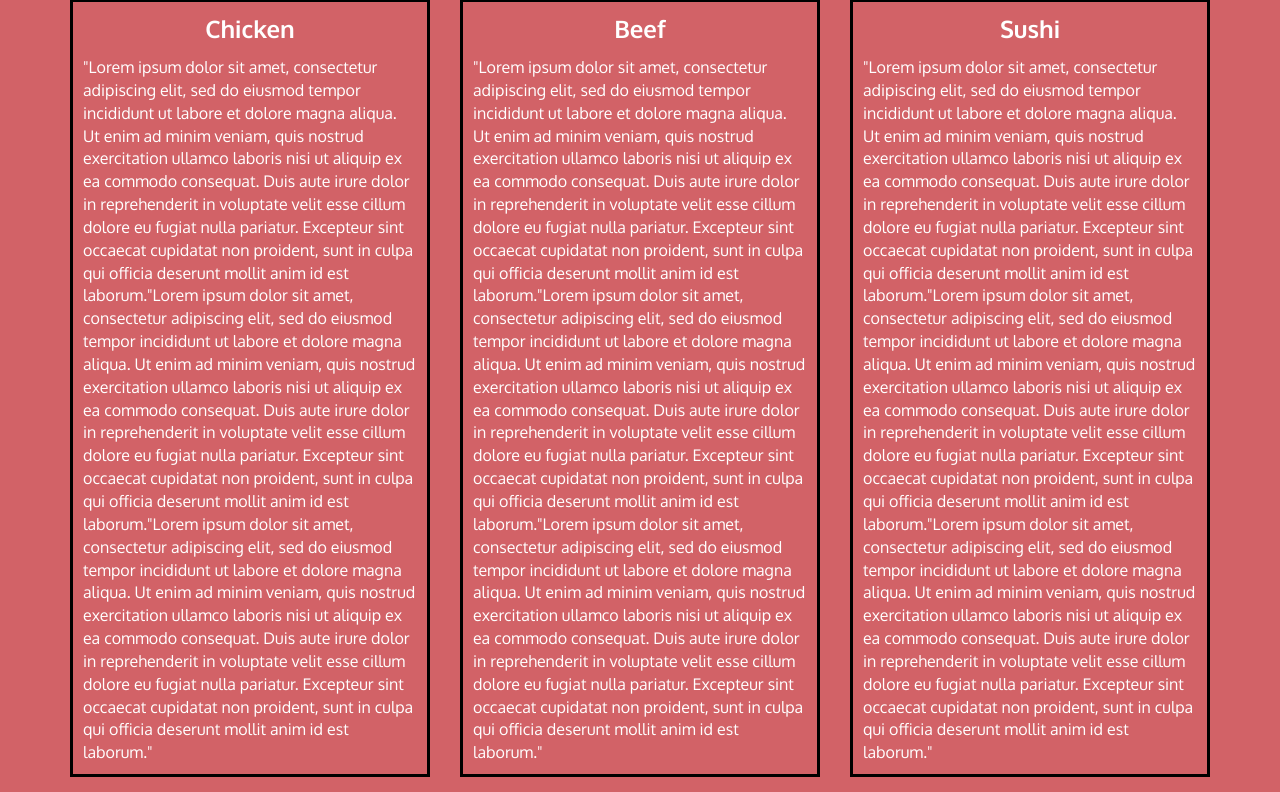
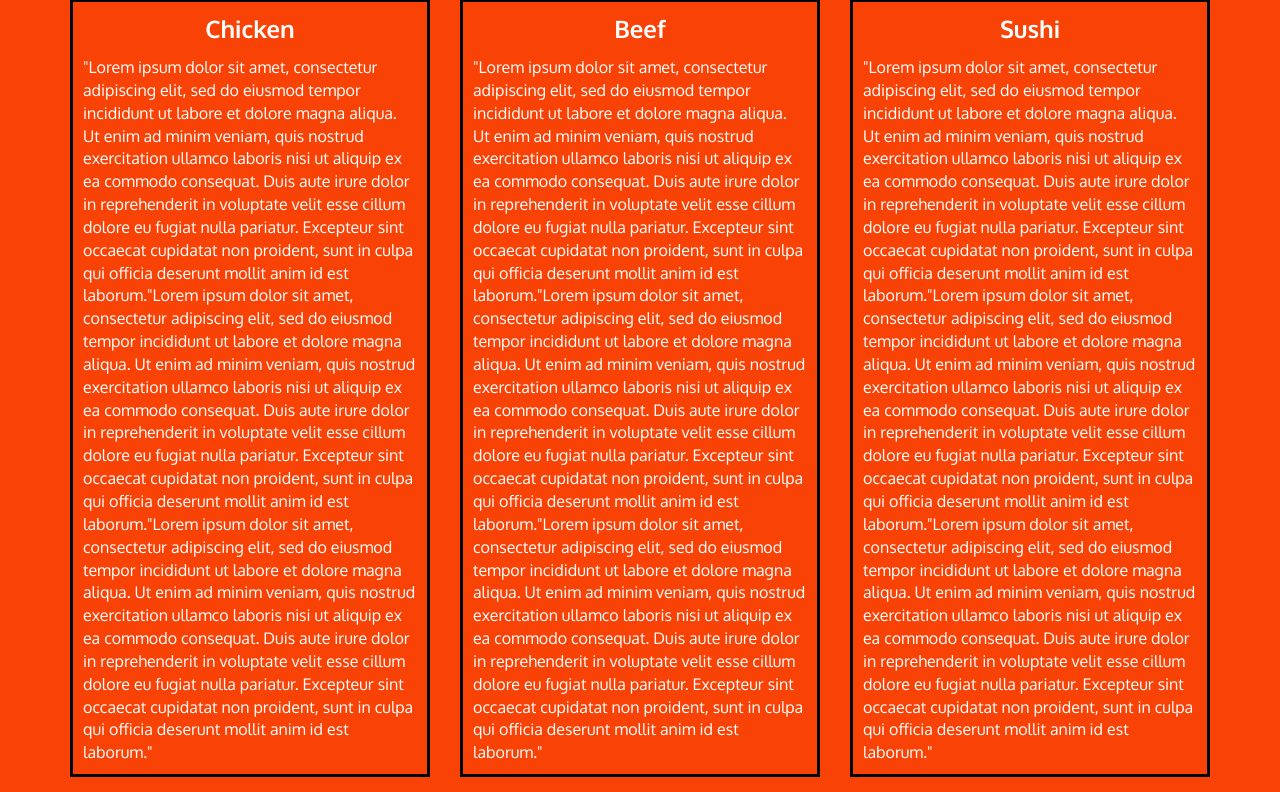
Before and after one commit to Nikhil1297/coursera-test, a plain HTML site: page assignment3/index.html in a window 1280 px wide. Shown: the part 142-934 px from the top of the page. Drawn offline with Linux system fonts and the light colour scheme; a script that the page names is missing.

Commit message:
style changes

```diff
--- a/assignment3/css/style.css
+++ b/assignment3/css/style.css
@@ -1,7 +1,7 @@
 body {
   font-size: 16px;
   color: #fff;
-  background-color: #d26267;
+  background-color: #f94306;
   font-family: 'Oxygen', sans-serif;
 }
 div.our-menu{
```
